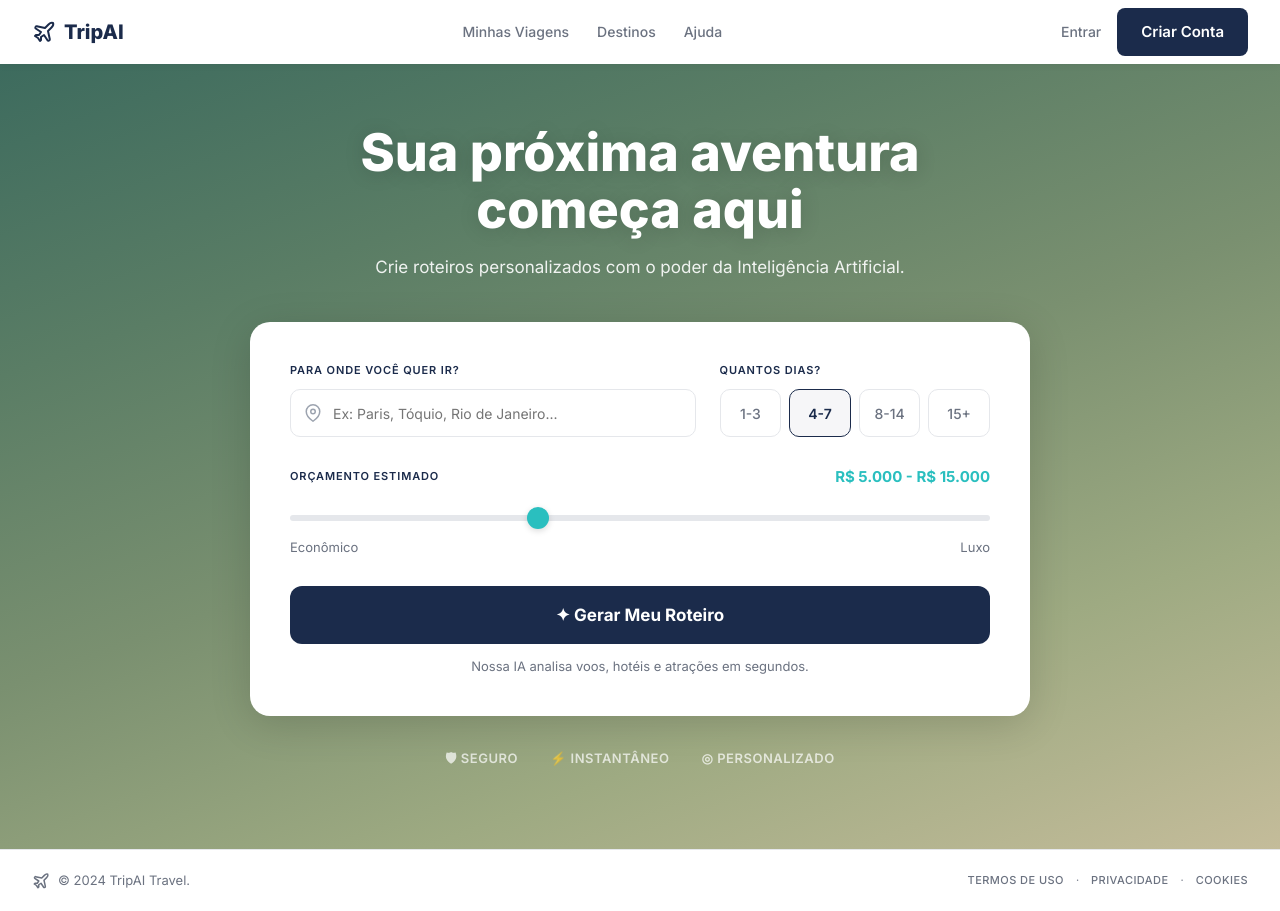
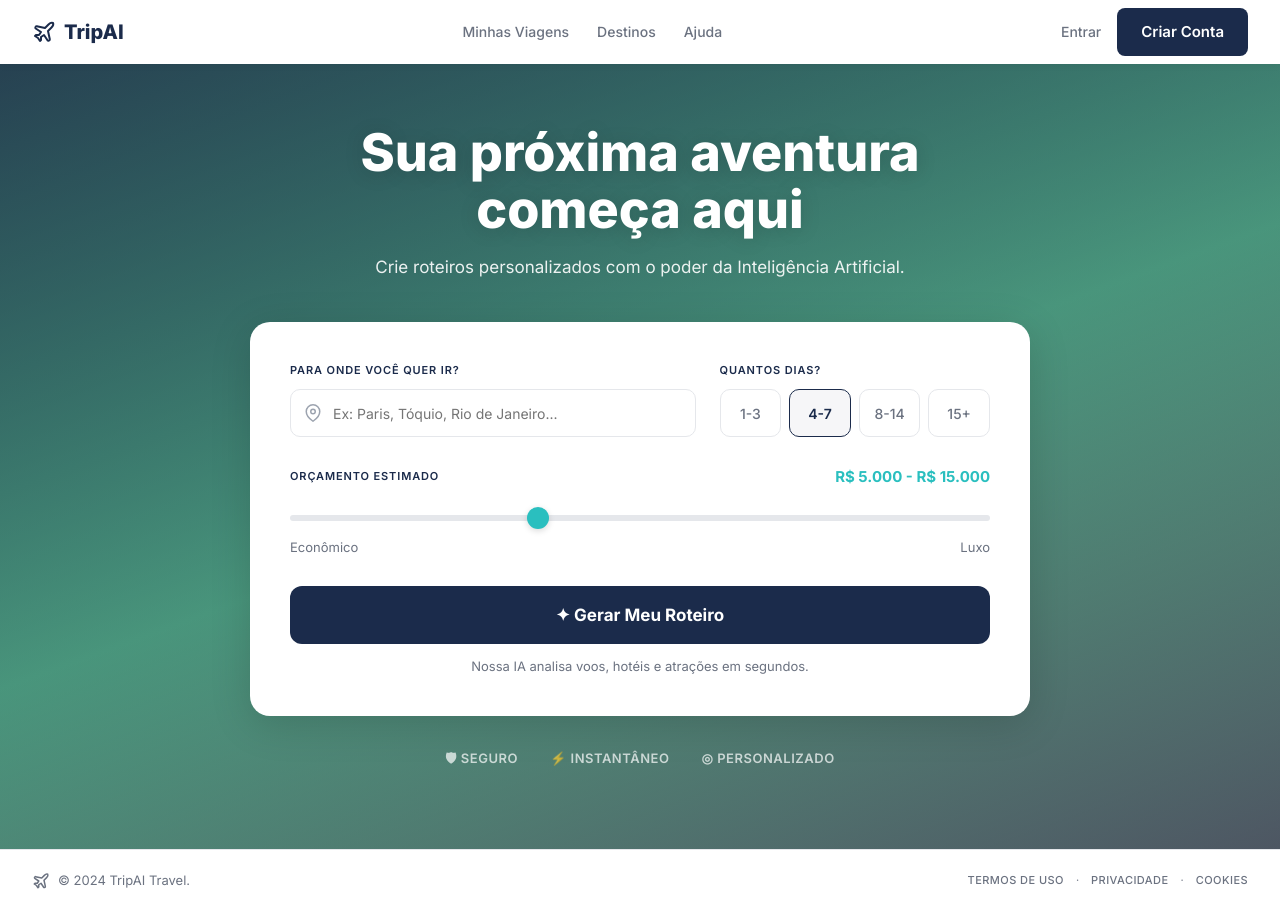
Before and after one commit to Dariofelix84/TripAI, a React (Vite) app in the folder client/: page / in a window 1280 px wide. Built offline with nearby package versions, Linux system fonts and the light colour scheme.

Commit message:
style: reativar overlay gradient no video background

```diff
--- a/client/src/pages/Home.css
+++ b/client/src/pages/Home.css
@@ -37,15 +37,15 @@
     opacity: 1;
 }
 
-/* .hero__overlay {
-    /* position: absolute;
+.hero__overlay {
+    position: absolute;
     inset: 0;
-    /* background: linear-gradient(160deg,
+    background: linear-gradient(160deg,
             rgba(27, 43, 75, 0.65) 0%,
             rgba(13, 155, 138, 0.45) 50%,
-            rgba(27, 43, 75, 0.70) 100%); */
-/* z-index: 1;
-} */
+            rgba(27, 43, 75, 0.70) 100%);
+    z-index: 1;
+}
 
 .hero__content {
     position: relative;
```
